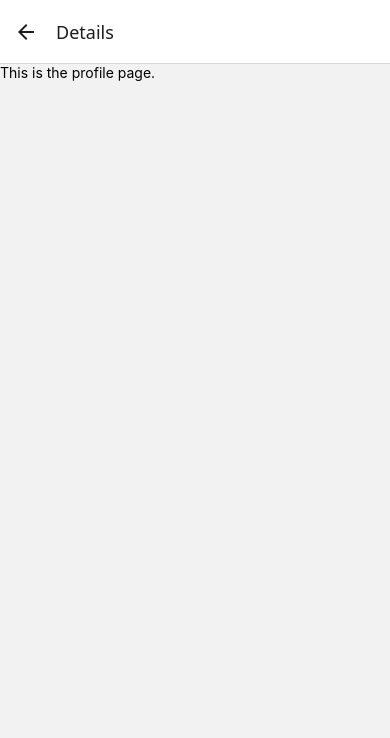
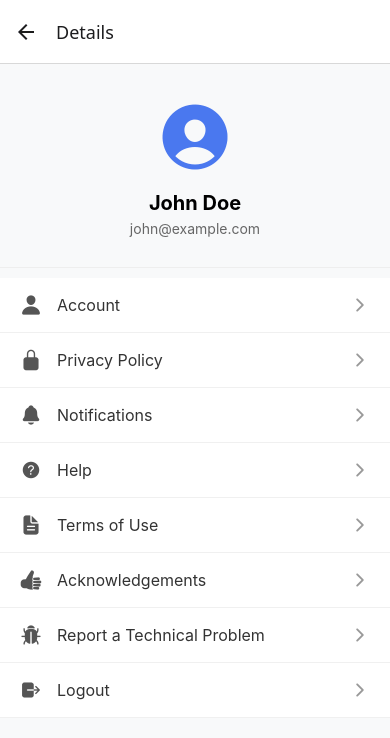
Before and after one commit to Eyuelwoldeh/EthioSkillShare, a React Native app: screen /Details in a window 390 px wide. Shown: the top 738 px of the page. Built offline with nearby package versions, Linux system fonts and the light colour scheme.

Commit message:
Added Profile and Fixed Messaging Page

```diff
--- a/App.tsx
+++ b/App.tsx
@@ -3,7 +3,7 @@ import { StyleSheet, Text, View } from 'react-native';
 import { createStackNavigator } from '@react-navigation/stack';
 import { NavigationContainer } from '@react-navigation/native';
 import HomeScreen from './screens/pages/home';
-import DetailsScreen from './screens/details';
+import DetailsScreen from './screens/pages/profile/details';
 import MessageScreen from './screens/pages/messages';
 
 export default function App() {
--- a/app.json
+++ b/app.json
@@ -19,10 +19,16 @@
       "adaptiveIcon": {
         "foregroundImage": "./assets/adaptive-icon.png",
         "backgroundColor": "#ffffff"
-      }
+      },
+      "package": "com.woldeh1.ethioestates"
     },
     "web": {
       "favicon": "./assets/favicon.png"
+    },
+    "extra": {
+      "eas": {
+        "projectId": "554dea00-0382-436b-b157-cf127c68bc3f"
+      }
     }
   }
 }
--- a/package.json
+++ b/package.json
@@ -14,10 +14,11 @@
     "expo": "~52.0.41",
     "expo-status-bar": "~2.0.1",
     "react": "18.3.1",
-    "react-native": "0.76.7"
+    "react-native": "^0.76.8"
   },
   "devDependencies": {
     "@babel/core": "^7.25.2",
+    "@react-native-community/cli": "^18.0.0",
     "@types/react": "~18.3.12",
     "typescript": "^5.3.3"
   },
--- a/screens/details.tsx
+++ /dev/null
@@ -1,15 +0,0 @@
-import { StatusBar } from 'expo-status-bar';
-import { StyleSheet, Text, View, Button } from 'react-native';
-import { createStackNavigator } from '@react-navigation/stack';
-import { useNavigation } from '@react-navigation/native';
-
-export default function DetailsScreen() {
-
-    const navigation = useNavigation();
-
-  return (
-    <View>
-          <Text>This is the profile page.</Text>
-        </View>
-  );
-}
--- a/screens/footer.tsx
+++ b/screens/footer.tsx
@@ -14,6 +14,10 @@ const Footer = () => {
         navigation.navigate('Inbox');
     };
 
+    const handleProfilePress = () => {
+      navigation.navigate('Details');
+  };
+
   return (
     <View style={styles.footer}>
       <TouchableOpacity style={styles.footerButton}>
@@ -26,7 +30,7 @@ const Footer = () => {
         <Ionicons name="mail-outline" size={24} color="#666" onPress={handleMessagePress} />
       </TouchableOpacity>
       <TouchableOpacity style={styles.footerButton}>
-        <Ionicons name="person" size={24} color="#666" />
+        <Ionicons name="person" size={24} color="#666" onPress={handleProfilePress} />
       </TouchableOpacity>
     </View>
   );
--- a/screens/header.tsx
+++ b/screens/header.tsx
@@ -26,24 +26,6 @@ const Header = ({
         {showBackButton && (
           <TouchableOpacity onPress={onBackPress} style={styles.backButton}>
             <Ionicons name="arrow-back" size={24} color="#4A78EF" />
-          </TouchableOpacity>
-        )}
-      </View>
-
-      {/* Center Section (Title) */}
-      <View style={styles.centerSection}>
-        <Text style={styles.headerTitle}>{title}</Text>
-        <View style={styles.headerTagline}>
-          <Ionicons name="flash" size={14} color="#FFD700" />
-          <Text style={styles.headerSubtitle}> {subtitle}</Text>
-        </View>
-      </View>
-
-      {/* Right Section (Profile/Other Icons) */}
-      <View style={styles.rightSection}>
-        {rightIcon || (
-          <TouchableOpacity style={styles.profileButton}>
-            <Ionicons name="person-circle-outline" size={24} color="#4A78EF" />
           </TouchableOpacity>
         )}
       </View>
--- /dev/null
+++ b/screens/pages/profile/details.tsx
@@ -0,0 +1,92 @@
+import { StatusBar } from 'expo-status-bar';
+import { StyleSheet, Text, View, Button, TouchableOpacity, ScrollView } from 'react-native';
+import { createStackNavigator } from '@react-navigation/stack';
+import { useNavigation } from '@react-navigation/native';
+import { Ionicons } from '@expo/vector-icons';
+
+export default function DetailsScreen() {
+
+  const navigation = useNavigation();
+
+  const menuItems = [
+    { title: 'Account', icon: 'person', screen: 'Account' },
+    { title: 'Privacy Policy', icon: 'lock-closed', screen: 'PrivacyPolicy' },
+    { title: 'Notifications', icon: 'notifications', screen: 'Notifications' },
+    { title: 'Help', icon: 'help-circle', screen: 'Help' },
+    { title: 'Terms of Use', icon: 'document-text', screen: 'Terms' },
+    { title: 'Acknowledgements', icon: 'thumbs-up', screen: 'Acknowledgements' },
+    { title: 'Report a Technical Problem', icon: 'bug', screen: 'ReportProblem' },
+    { title: 'Logout', icon: 'log-out', action: () => console.log('Logging out...') },
+  ];
+
+  return (
+    <View style={styles.container}>
+      <ScrollView>
+        {/* Profile Header */}
+        <View style={styles.profileHeader}>
+          <Ionicons name="person-circle" size={80} color="#4A78EF" />
+          <Text style={styles.name}>John Doe</Text>
+          <Text style={styles.email}>john@example.com</Text>
+        </View>
+
+        {/* Menu Items */}
+        {menuItems.map((item, index) => (
+          <TouchableOpacity
+            key={index}
+            style={styles.menuItem}
+            onPress={() => item.screen ? navigation.navigate(item.screen) : item.action?.()}
+          >
+            <View style={styles.menuLeft}>
+              <Ionicons name={item.icon} size={22} color="#555" />
+              <Text style={styles.menuText}>{item.title}</Text>
+            </View>
+            <Ionicons name="chevron-forward" size={20} color="#999" />
+          </TouchableOpacity>
+        ))}
+      </ScrollView>
+    </View>
+  );
+};
+
+const styles = StyleSheet.create({
+  container: {
+    flex: 1,
+    backgroundColor: '#f8f9fa',
+  },
+  profileHeader: {
+    alignItems: 'center',
+    paddingVertical: 30,
+    borderBottomWidth: 1,
+    borderBottomColor: '#eee',
+    marginBottom: 10,
+  },
+  name: {
+    fontSize: 20,
+    fontWeight: 'bold',
+    marginTop: 10,
+  },
+  email: {
+    fontSize: 14,
+    color: '#666',
+    marginTop: 5,
+  },
+  menuItem: {
+    flexDirection: 'row',
+    justifyContent: 'space-between',
+    alignItems: 'center',
+    paddingVertical: 15,
+    paddingHorizontal: 20,
+    backgroundColor: '#fff',
+    borderBottomWidth: 1,
+    borderBottomColor: '#f0f0f0',
+  },
+  menuLeft: {
+    flexDirection: 'row',
+    alignItems: 'center',
+    gap: 15,
+  },
+  menuText: {
+    fontSize: 16,
+    color: '#333',
+  },
+});
```
Also changed, not shown: eas.json (added, +21 -0 lines), 2 other files (tests, documents, lock files or other folders).
